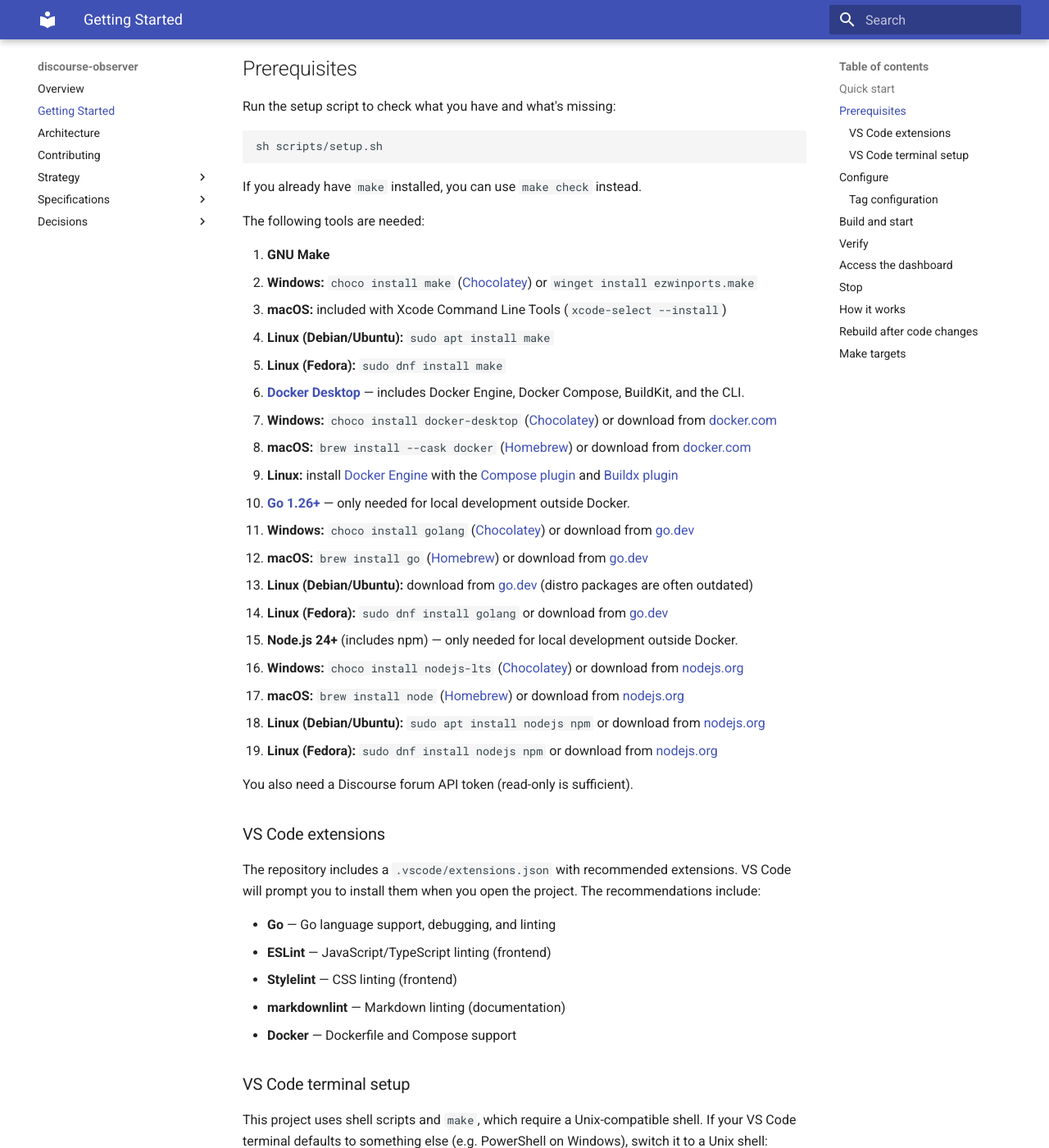
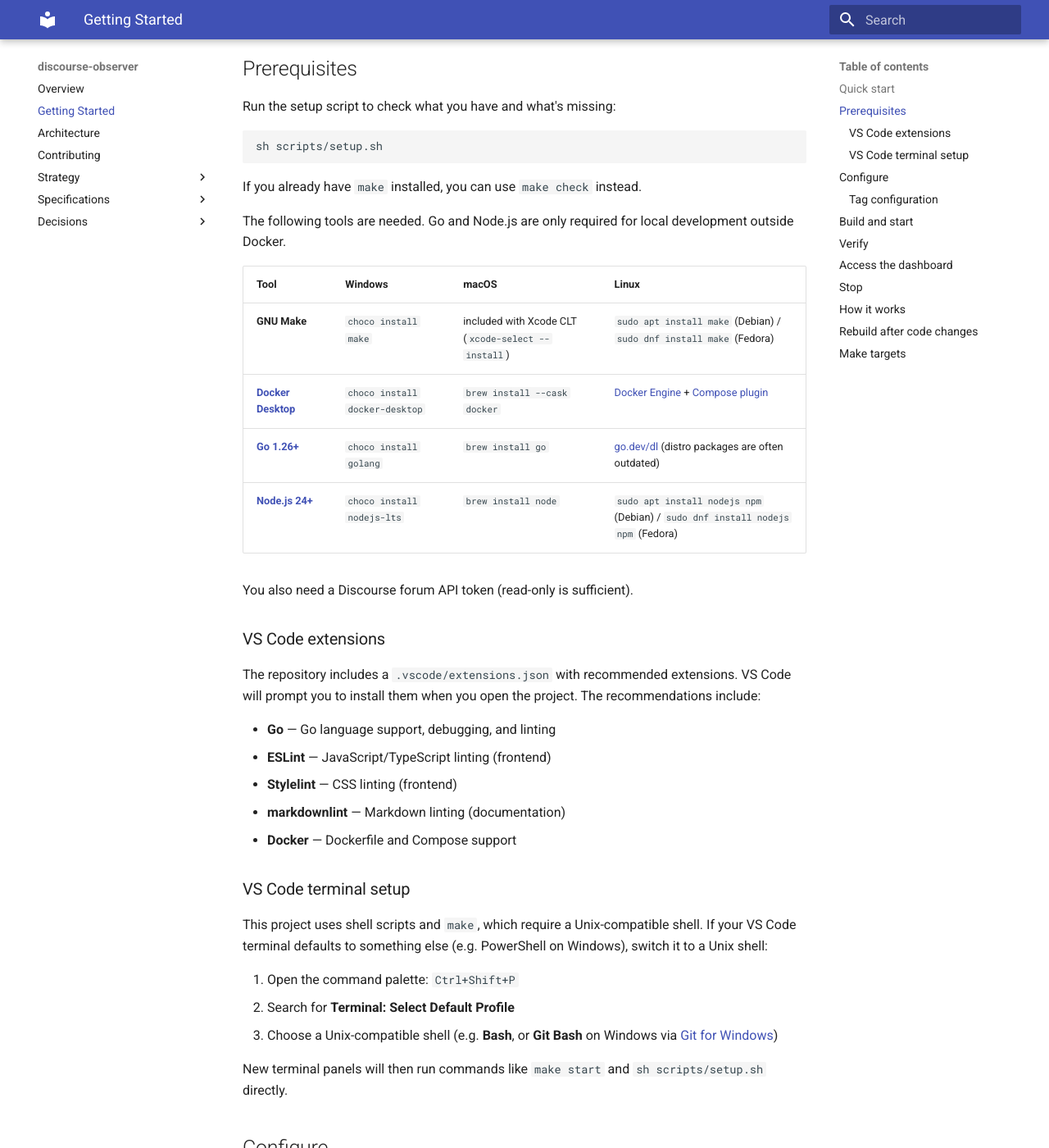
Before and after one commit to MorganDigitalAsyncTransparency/community, an MkDocs documentation site: the page built from discourse-observer/docs/getting-started.md, in a window 1280 px wide and 1400 px high, scrolled down 737 px. Shown: the whole window at 82% size. Built offline with MkDocs 1.6.1 and Material for MkDocs 9.7.7, drawn with Linux system fonts in a browser that asks for light colours.

Commit message:
Replace prerequisites list with table for readability
The nested sub-bullet format was hard to scan. A table with Tool,
Windows, macOS, and Linux columns is more compact and easier to read.

Co-Authored-By: Claude Opus 4.6 (1M context) <noreply@anthropic.com>

```diff
--- a/discourse-observer/docs/getting-started.md
+++ b/discourse-observer/docs/getting-started.md
@@ -33,27 +33,14 @@ sh scripts/setup.sh
 
 If you already have `make` installed, you can use `make check` instead.
 
-The following tools are needed:
+The following tools are needed. Go and Node.js are only required for local development outside Docker.
 
-1. **GNU Make**
-   - **Windows:** `choco install make` ([Chocolatey](https://chocolatey.org/)) or `winget install ezwinports.make`
-   - **macOS:** included with Xcode Command Line Tools (`xcode-select --install`)
-   - **Linux (Debian/Ubuntu):** `sudo apt install make`
-   - **Linux (Fedora):** `sudo dnf install make`
-2. **[Docker Desktop](https://docs.docker.com/desktop/)** — includes Docker Engine, Docker Compose, BuildKit, and the CLI.
-   - **Windows:** `choco install docker-desktop` ([Chocolatey](https://chocolatey.org/)) or download from [docker.com](https://docs.docker.com/desktop/setup/install/windows-install/)
-   - **macOS:** `brew install --cask docker` ([Homebrew](https://brew.sh/)) or download from [docker.com](https://docs.docker.com/desktop/setup/install/mac-install/)
-   - **Linux:** install [Docker Engine](https://docs.docker.com/engine/install/) with the [Compose plugin](https://docs.docker.com/compose/install/) and [Buildx plugin](https://docs.docker.com/build/install-buildx/)
-3. **[Go 1.26+](https://go.dev/dl/)** — only needed for local development outside Docker.
-   - **Windows:** `choco install golang` ([Chocolatey](https://chocolatey.org/)) or download from [go.dev](https://go.dev/dl/)
-   - **macOS:** `brew install go` ([Homebrew](https://brew.sh/)) or download from [go.dev](https://go.dev/dl/)
-   - **Linux (Debian/Ubuntu):** download from [go.dev](https://go.dev/dl/) (distro packages are often outdated)
-   - **Linux (Fedora):** `sudo dnf install golang` or download from [go.dev](https://go.dev/dl/)
-4. **Node.js 24+** (includes npm) — only needed for local development outside Docker.
-   - **Windows:** `choco install nodejs-lts` ([Chocolatey](https://chocolatey.org/)) or download from [nodejs.org](https://nodejs.org/)
-   - **macOS:** `brew install node` ([Homebrew](https://brew.sh/)) or download from [nodejs.org](https://nodejs.org/)
-   - **Linux (Debian/Ubuntu):** `sudo apt install nodejs npm` or download from [nodejs.org](https://nodejs.org/)
-   - **Linux (Fedora):** `sudo dnf install nodejs npm` or download from [nodejs.org](https://nodejs.org/)
+| Tool | Windows | macOS | Linux |
+|------|---------|-------|-------|
+| **GNU Make** | `choco install make` | included with Xcode CLT (`xcode-select --install`) | `sudo apt install make` (Debian) / `sudo dnf install make` (Fedora) |
+| **[Docker Desktop](https://docs.docker.com/desktop/)** | `choco install docker-desktop` | `brew install --cask docker` | [Docker Engine](https://docs.docker.com/engine/install/) + [Compose plugin](https://docs.docker.com/compose/install/) |
+| **[Go 1.26+](https://go.dev/dl/)** | `choco install golang` | `brew install go` | [go.dev/dl](https://go.dev/dl/) (distro packages are often outdated) |
+| **[Node.js 24+](https://nodejs.org/)** | `choco install nodejs-lts` | `brew install node` | `sudo apt install nodejs npm` (Debian) / `sudo dnf install nodejs npm` (Fedora) |
 
 You also need a Discourse forum API token (read-only is sufficient).
 
```
